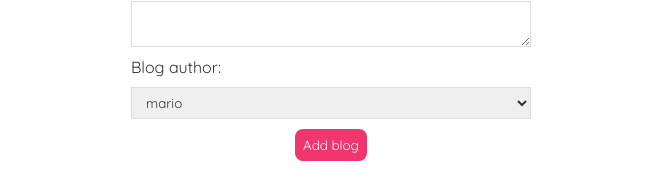
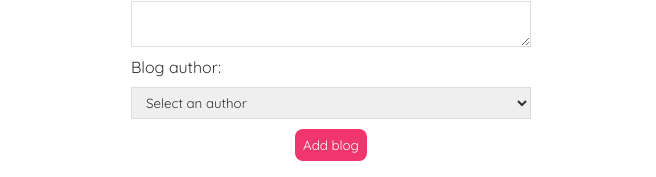
Before and after one commit to naveendray/personal-blog, a React (Create React App) app: page /create in a window 1280 px wide. Shown: the part 285-462 px from the top of the page, without its empty margins (309-965 px from the left). Built offline with nearby package versions, Linux system fonts and the light colour scheme; data requests are answered from the project's data file.

Commit message:
populate author drop down from authors

```diff
--- a/src/Authors.js
+++ b/src/Authors.js
@@ -17,7 +17,7 @@ const Authors = () => {
             headers: {"Content-Type" : "application/json"},
             body: JSON.stringify({"name": author})
         }).then(() => {
-
+            window.location.reload();
         }).catch((e) => {
             console.log(e)
         })
--- a/src/Create.js
+++ b/src/Create.js
@@ -1,5 +1,5 @@
-import { useState } from "react";
-import {useHistory} from 'react-router-dom';
+import { useState, useEffect } from "react";
+import { useHistory } from 'react-router-dom';
 
 const Create = () => {
 
@@ -8,14 +8,22 @@ const Create = () => {
     const [author, setAuthor] = useState('');
     const [isLoading, setIsLoading] = useState(false);
     const history = useHistory();
+    const [authors, setAuthors] = useState([]);
+
+    useEffect(() => {
+        fetch("http://localhost:8000/authors")
+            .then(response => response.json())
+            .then(data => setAuthors(data))
+            .catch(error => console.error("Error fetching data:", error));
+    }, []);
 
     const handleSubmit = (e) => {
         e.preventDefault();
         setIsLoading(true);
-        const blog = {title,body,author}
+        const blog = { title, body, author }
         fetch('http://localhost:8000/blogs', {
             method: 'POST',
-            headers: {"Content-Type": "application/json"},
+            headers: { "Content-Type": "application/json" },
             body: JSON.stringify(blog)
         }).then(() => {
             console.log("new blog added");
@@ -43,18 +51,24 @@ const Create = () => {
                     onChange={(e) => setBody(e.target.value)}
                 ></textarea>
                 <label>Blog author: </label>
+
                 <select
-                    value={author}
-                    onChange={(e) => setAuthor(e.target.value)}
+                     value={author}
+                     onChange={(e) => setAuthor(e.target.value)}
                 >
-                    <option value="mario">mario</option>
-                    <option value="john">john</option>
-                </select >
+                    <option value="">Select an author</option>
+                    {authors.map(author => (
+                        <option key={author.id} value={author.name}>
+                            {author.name}
+                        </option>
+                    ))}
+                </select>
+
                 {!isLoading && <button>Add blog</button>}
                 {isLoading && <button>Adding blog</button>}
             </form>
         </div>
-     );
+    );
 }
 
 export default Create;
```
